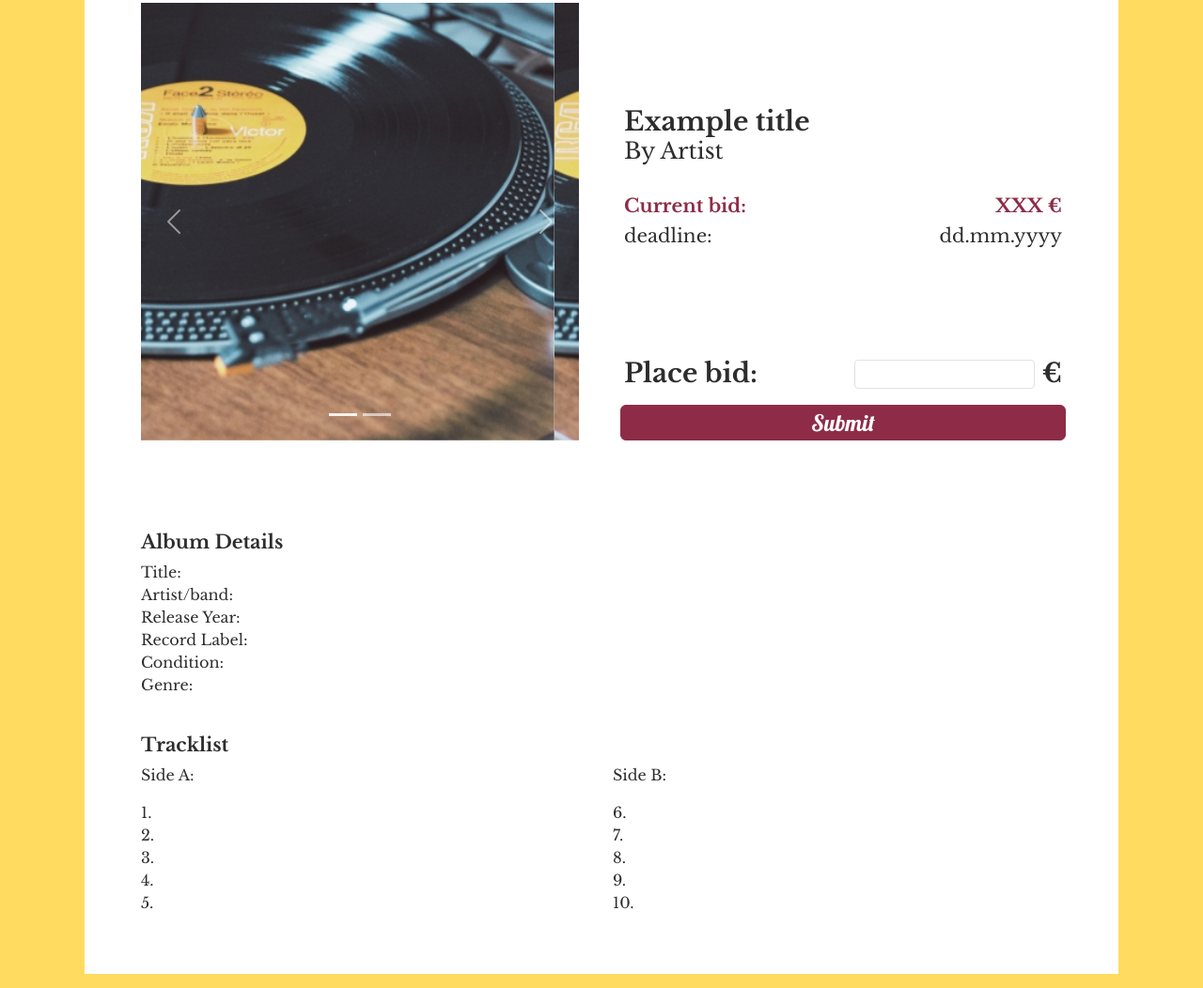
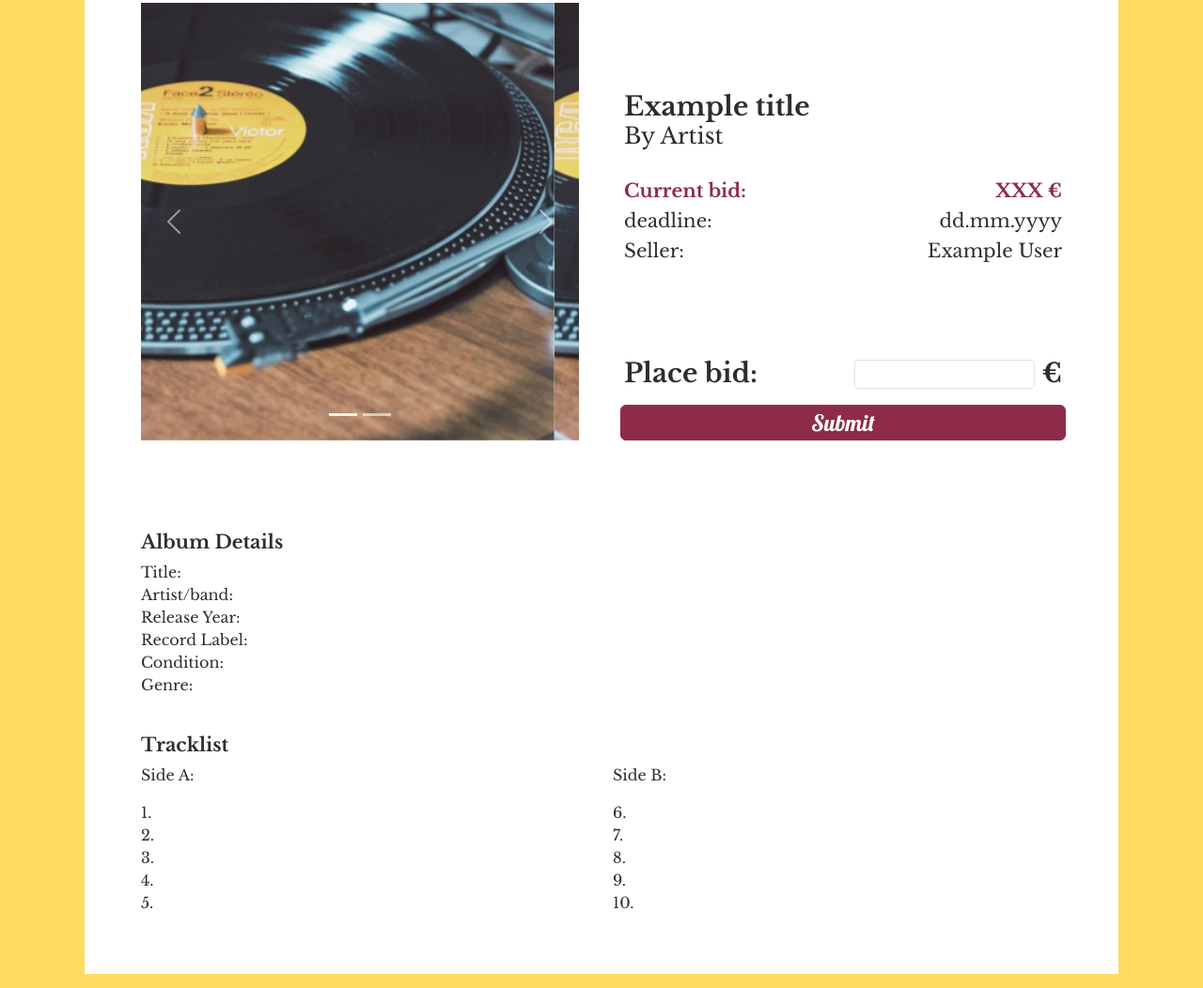
Before and after one commit to Murots/Semester-project2, a website with bundled scripts: page html/listing-details/index.html in a window 1280 px wide. Shown: the part 893-1945 px from the top of the page at 94% size. Built offline with nearby package versions, Linux system fonts and the light colour scheme.

Commit message:
Added seller to listing-details. Also created listingDetails.mjs

```diff
--- a/html/listing-details/index.html
+++ b/html/listing-details/index.html
@@ -11,8 +11,7 @@
     <link rel="stylesheet" href="../../dist/css/styles.css" />
     <script src="../../node_modules/bootstrap/dist/js/bootstrap.bundle.min.js" defer></script>
     <script src="../../scripts/libraries/contentAccess.mjs" type="module"></script>
-    <script src="../../scripts/newListing.mjs" type="module"></script>
-    <script src="../../scripts/components/createItemAlbum.mjs" type="module"></script>
+    <script src="../../scripts/listingDetails.mjs" type="module"></script>
   </head>
   <body>
     <header>
@@ -96,6 +95,14 @@
                     </div>
                     <div class="col-7 text-end">
                       <h5 class="fs-5">dd.mm.yyyy</h5>
+                    </div>
+                  </div>
+                  <div class="row">
+                    <div class="col-4 pe-0">
+                      <h5 class="fs-5">Seller:</h5>
+                    </div>
+                    <div class="col-8 text-end">
+                      <h5 class="fs-5">Example User</h5>
                     </div>
                   </div>
                 </div>
```
Also changed, not shown: scripts/listingDetails.mjs (added).
